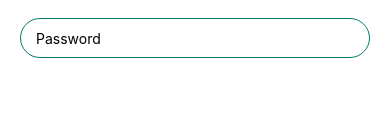
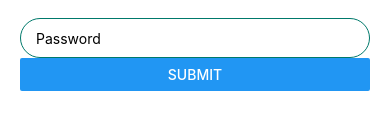
Before and after one commit to TiwariLokesh/React-native, a React Native app: screen / in a window 390 px wide. Shown: the part 518-648 px from the top of the page. Built offline with nearby package versions, Linux system fonts and the light colour scheme.

Commit message:
imported button

```diff
--- a/Components/RegistrationForm.js
+++ b/Components/RegistrationForm.js
@@ -1,5 +1,5 @@
 import React from 'react';
-import { View, Text, StyleSheet, Image, TextInput } from 'react-native';
+import { View, Text, StyleSheet, Image, TextInput, Button } from 'react-native';
 
 export default function RegistrationForm() {
   return (
@@ -27,6 +27,8 @@ export default function RegistrationForm() {
           keyboardType='password'
           autoCapitalize='none'
         />
+
+        <Button style={styles.btn} title='submit'/>
       </View>
     </View>
   );
@@ -57,5 +59,8 @@ const styles = StyleSheet.create({
     marginTop: 20,
     paddingHorizontal: 15,
 
+  },
+  btn:{
+
   }
 });
```
